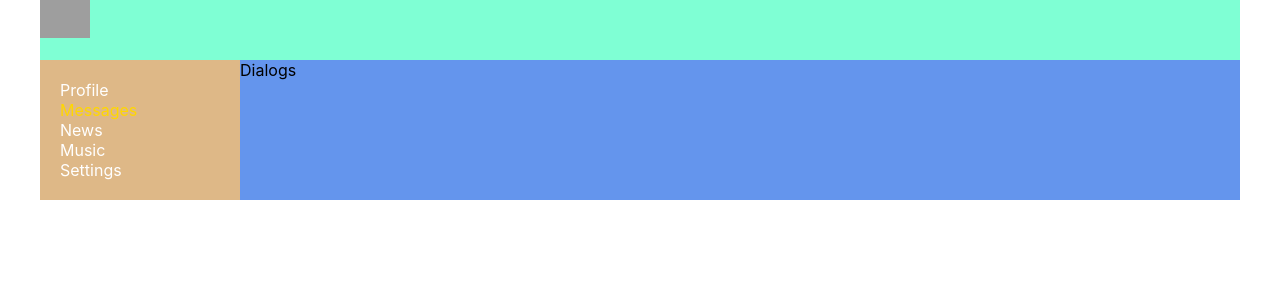
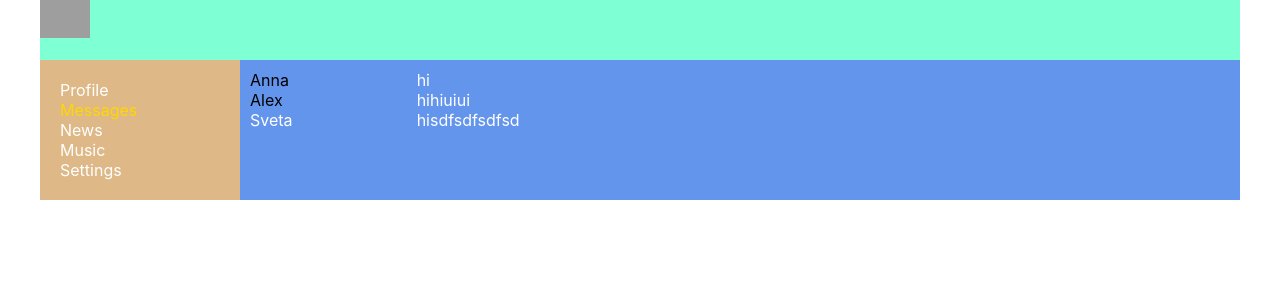
Before and after one commit to GalinaKalashnik/react, a React (Create React App) app: page /dialogs in a window 1280 px wide. Shown: the top 300 px of the page. Built offline with nearby package versions, Linux system fonts and the light colour scheme; grey boxes are pictures that could not be loaded.

Commit message:
dialogs main structure

```diff
--- a/src/components/Dialogs/Dialogs.jsx
+++ b/src/components/Dialogs/Dialogs.jsx
@@ -3,8 +3,31 @@ import s from './Dialogs.module.css';
 
 const Dialogs = (props) => {
     return (
-        <div className={s.dialogs} >
-            Dialogs
+        <div className={s.dialogs}>
+            <div className={s.dialogsItems}>
+               <div className={s.dialog}>
+                   Anna
+               </div>
+                <div className={s.dialog}>
+                    Alex
+                </div>
+                <div className={s.dialog + ' ' + s.active}>
+                    Sveta
+                </div>
+            </div>
+            <div className={s.messages}>
+                <div className={s.message}>
+                    hi
+                </div>
+                <div className={s.message}>
+                    hihiuiui
+                </div>
+                <div className={s.message}>
+                    hisdfsdfsdfsd
+                </div>
+                {/*<Message message={messagesData[0].message}/>*/}
+                {/*<Message message={messagesData[1].message}/>*/}
+            </div>
         </div>
     )
 };
```
